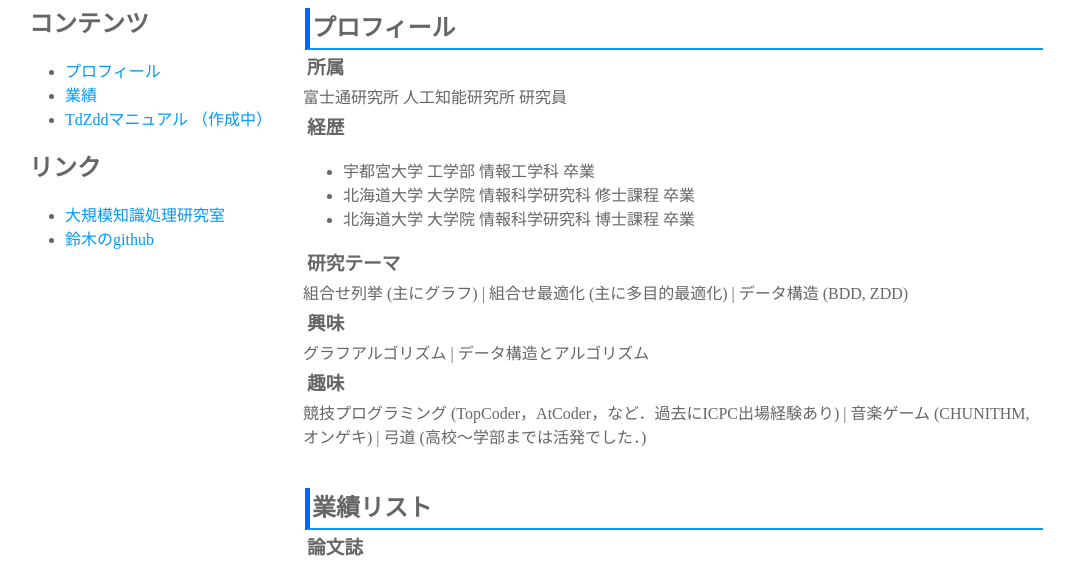
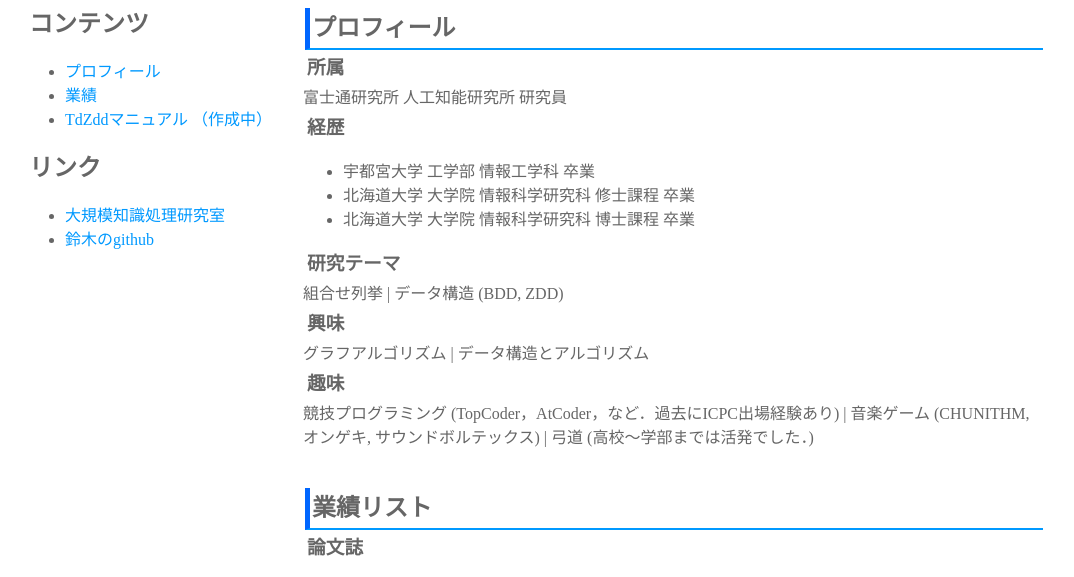
Before and after one commit to hs-nazuna/hs-nazuna.github.io, a plain HTML site: page index.html in a window 1280 px wide. Shown: the part 156-733 px from the top of the page, without its empty margins (103-1177 px from the left). Drawn offline with nearby package versions, Linux system fonts and the light colour scheme; some packages are replaced by stand-ins of ours; a script that the page names is missing.

Commit message:
update index

```diff
--- a/index.html
+++ b/index.html
@@ -99,8 +99,7 @@ document.close();
 
 <h3>研究テーマ</h3>
 <ul class='oneline'>
-<li>組合せ列挙 (主にグラフ)</li>
-<li>組合せ最適化 (主に多目的最適化)</li>
+<li>組合せ列挙</li>
 <li>データ構造 (BDD, ZDD)</li>
 </ul>
 
@@ -113,7 +112,7 @@ document.close();
 <h3>趣味</h3>
 <ul class='oneline'>
 <li>競技プログラミング (TopCoder，AtCoder，など．過去にICPC出場経験あり)</li>
-<li>音楽ゲーム (CHUNITHM, オンゲキ)</li>
+<li>音楽ゲーム (CHUNITHM, オンゲキ, サウンドボルテックス)</li>
 <li>弓道 (高校〜学部までは活発でした．)</li>
 </ul>
 </section>
```
Also changed, not shown: index-e.html (+1 -2 lines).
